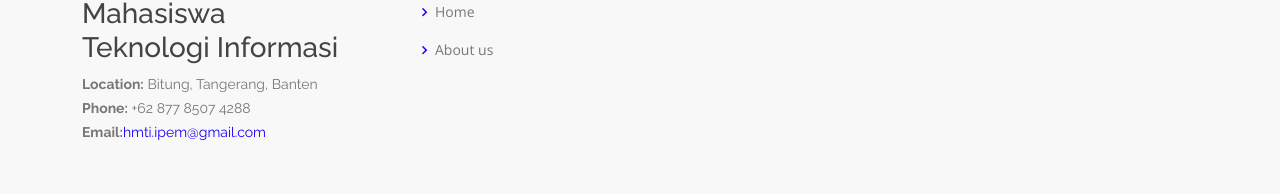
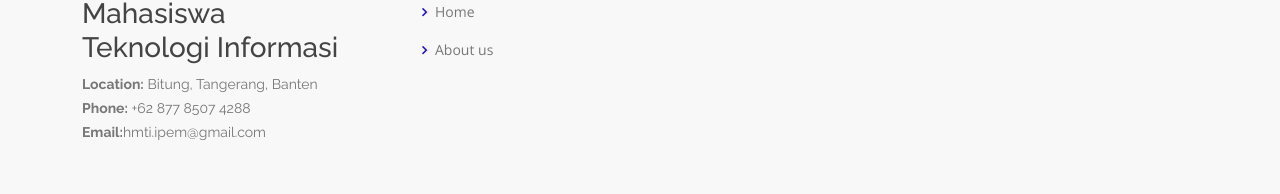
Before and after one commit to Tekinfounipi7/web-hmti, a plain HTML site: page index.html in a window 1280 px wide. Shown: the part 3584-3778 px from the top of the page. Drawn offline with nearby package versions, Linux system fonts and the light colour scheme.

Commit message:
update commitan pertama

```diff
--- a/index.html
+++ b/index.html
@@ -676,7 +676,7 @@
             <p>
               <strong>Location:</strong> Bitung, Tangerang, Banten<br>
               <strong>Phone:</strong> +62 877 8507 4288<br>
-              <strong>Email:</strong><a href="hmti.ipem@gmail.com">hmti.ipem@gmail.com</a><br>
+              <strong>Email:</strong>hmti.ipem@gmail.com<br>
             </p>
           </div>
 
```
